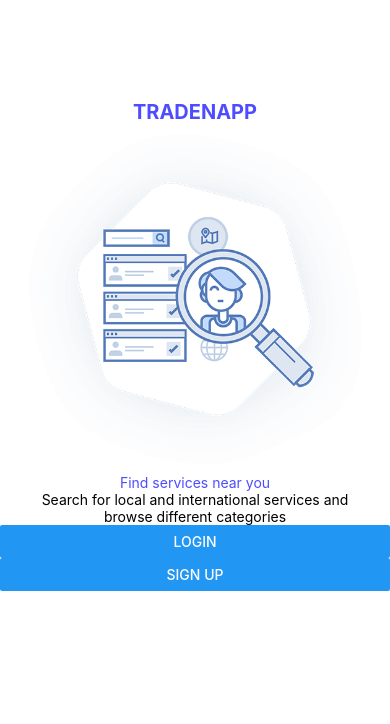
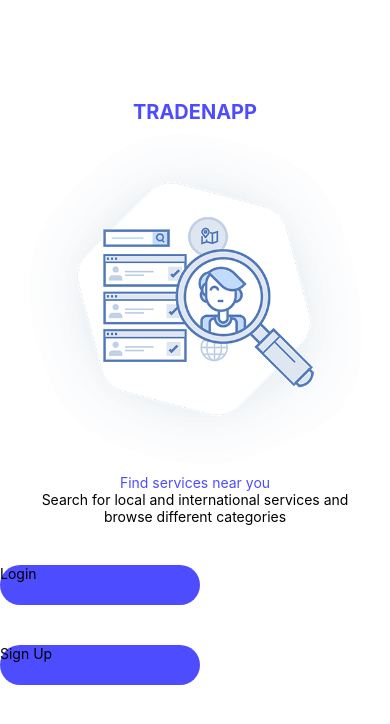
Before and after one commit to GayathriRaja/FoodApp_ReactNative, a React Native app: screen / in a window 390 px wide. Shown: the top 724 px of the page. Built offline with nearby package versions, Linux system fonts and the light colour scheme.

Commit message:
WelcomeScreen_Update2

```diff
--- a/App.tsx
+++ b/App.tsx
@@ -9,7 +9,7 @@
  */
 
 import React from 'react';
-import { Text, View } from 'react-native';
+import {View } from 'react-native';
 import WelcomeScreen from './Components/welcomeScreen'
 
 
--- a/Components/welcomeScreen.tsx
+++ b/Components/welcomeScreen.tsx
@@ -1,5 +1,5 @@
 import React from 'react';
-import {Text,View,Button,Image,StyleSheet} from 'react-native'
+import {Text,View,Button,Image,StyleSheet,TouchableOpacity} from 'react-native'
 import Carousel from '../Images/assets/carousel1.png'
 
 
@@ -13,8 +13,8 @@ const WelcomeScreen : React.FC=()=>{
         <Text style={ComponentStyling.txt_main}>Find services near you</Text>
         <Text style={ComponentStyling.txt_sub}>Search for local and international services and</Text>
         <Text style={ComponentStyling.txt_sub}>browse different categories</Text>
-        <Button  onPress={()=>{}} title="Login"  />
-        <Button onPress={()=>{}} title="Sign UP" />
+        <TouchableOpacity  onPress={()=>{}} style={ComponentStyling.btn_style}><Text>Login</Text></TouchableOpacity>
+        <TouchableOpacity onPress={()=>{}} style={ComponentStyling.btn_style}><Text>Sign Up</Text></TouchableOpacity>
       </View>
     )
 }
@@ -38,6 +38,15 @@ const ComponentStyling=StyleSheet.create({
     },
     txt_sub:{
         textAlign:"center"
+    },
+    btn_style:{
+        backgroundColor:"#4d4dff",
+       width:200,
+       height:40,
+       borderRadius:20,
+       textAlign:"center",
+       marginTop:40
+
     }
 
 
```
